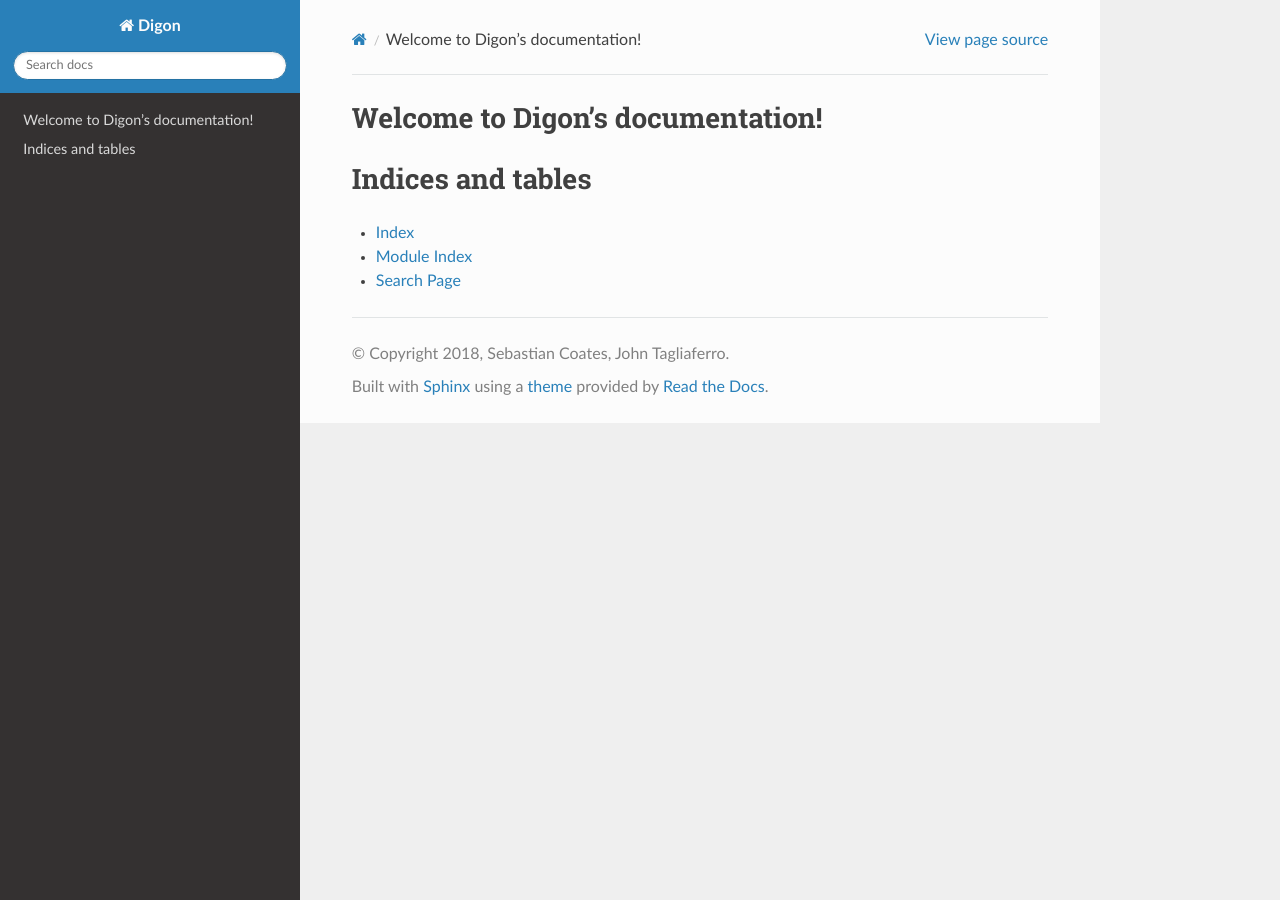
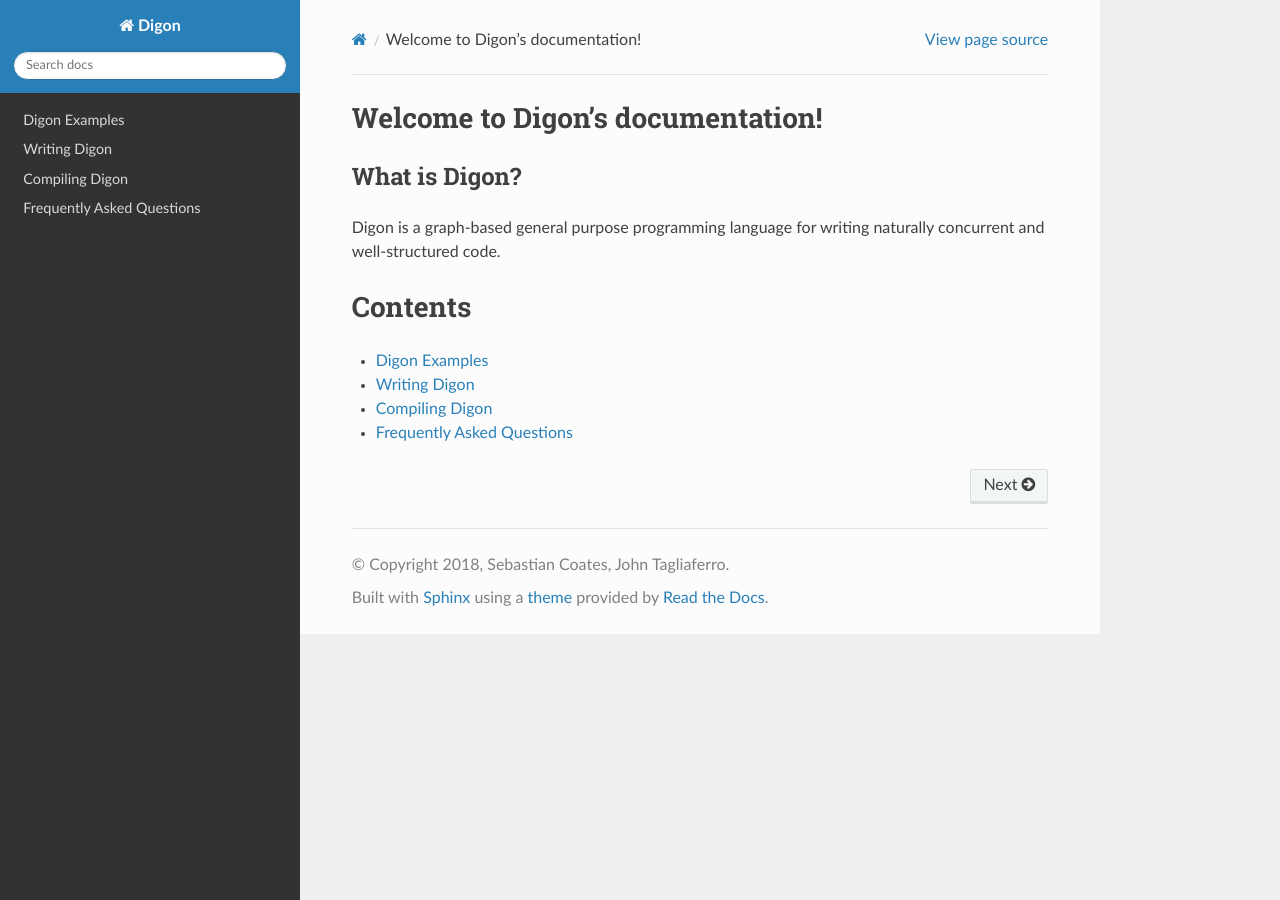
Before and after one commit to SebassCoates/Digon, a Sphinx documentation site: the page built from docs/index.rst, in a window 1280 px wide. Built offline with Sphinx 7.4.7 and the Read the Docs theme 2.0.0, drawn with Linux system fonts in a browser that asks for light colours.

Commit message:
basic docs outline

```diff
--- /dev/null
+++ b/docs/compiling.rst
@@ -0,0 +1,3 @@
+###############
+Compiling Digon
+###############
--- /dev/null
+++ b/docs/examples.rst
@@ -0,0 +1,3 @@
+##############
+Digon Examples
+##############
--- /dev/null
+++ b/docs/faq.rst
@@ -0,0 +1,3 @@
+##########################
+Frequently Asked Questions
+##########################
--- /dev/null
+++ b/docs/guide.rst
@@ -0,0 +1,3 @@
+#############
+Writing Digon
+#############
--- a/docs/index.rst
+++ b/docs/index.rst
@@ -6,15 +6,19 @@
 Welcome to Digon's documentation!
 =================================
 
+What is Digon?
+--------------
+
+Digon is a graph-based general purpose programming language for writing
+naturally concurrent and well-structured code.
+
+Contents
+========
+
 .. toctree::
    :maxdepth: 2
-   :caption: Contents:
 
-
-
-Indices and tables
-==================
-
-* :ref:`genindex`
-* :ref:`modindex`
-* :ref:`search`
+   examples.rst
+   guide.rst
+   compiling.rst
+   faq.rst
```
Also changed, not shown: 1 other file.
